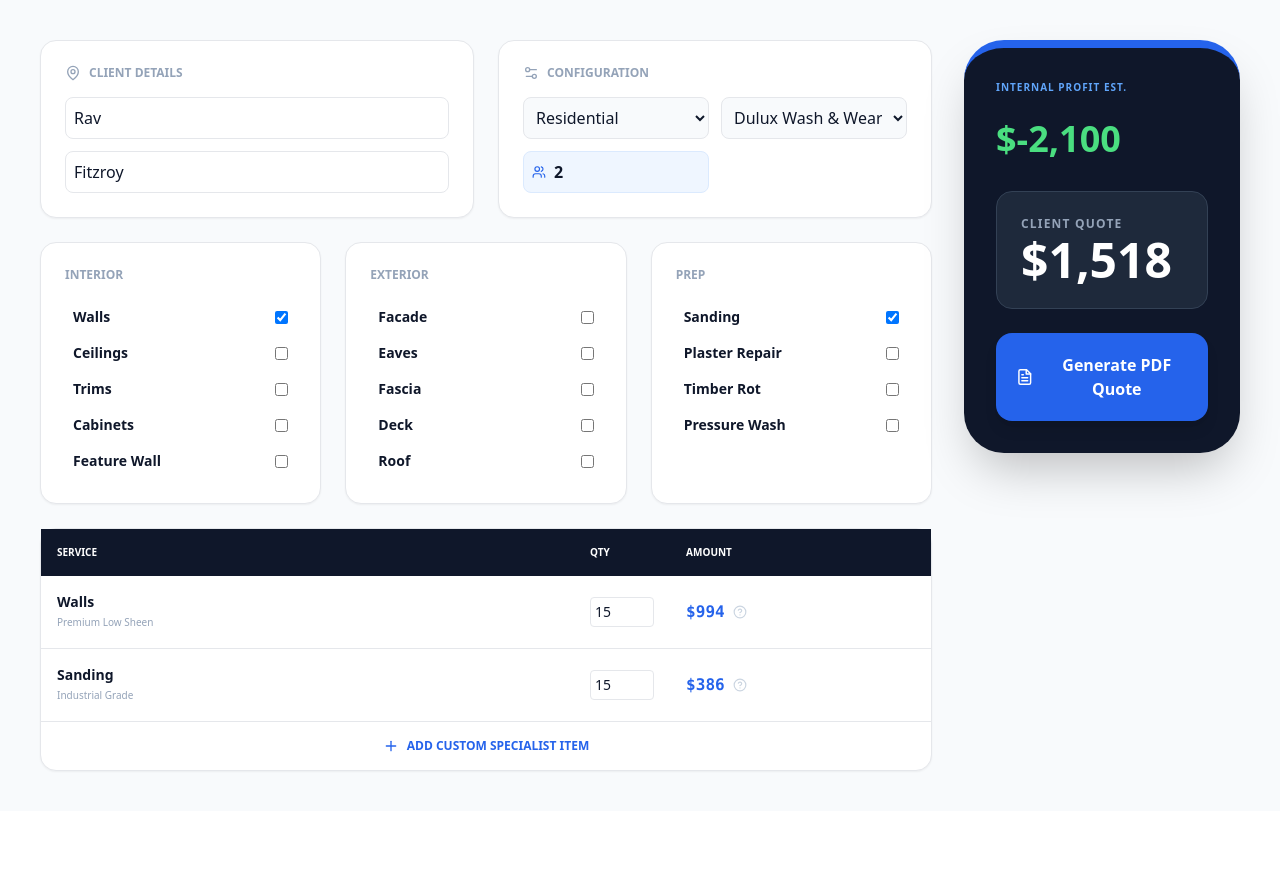
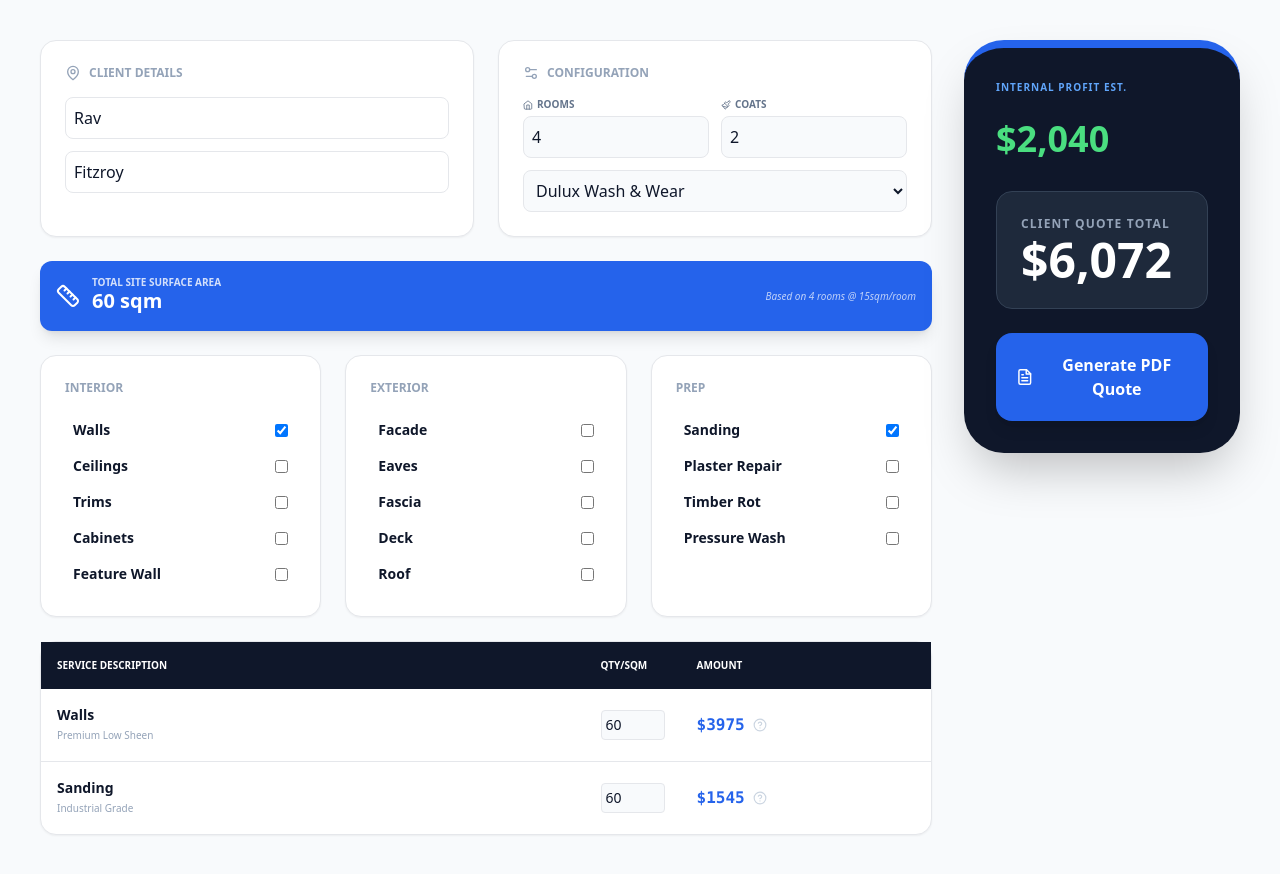
Before and after one commit to brandorb73-ship-it/paint-app, a React (Vite) app: page / in a window 1280 px wide. Before the commit the page ends 811 px from the top, so only its background shows below. Built offline with nearby package versions, Linux system fonts and the light colour scheme.

Commit message:
Update App.jsx

```diff
--- a/src/App.jsx
+++ b/src/App.jsx
@@ -1,6 +1,6 @@
 import React, { useState } from 'react';
 import {
-  FileText, Plus, HelpCircle, Trash2, Settings2, Users, MapPin, Paintbrush, Building2, Layers
+  FileText, Plus, HelpCircle, Trash2, Settings2, Users, MapPin, Paintbrush, Home, Ruler
 } from 'lucide-react';
 import { jsPDF } from "jspdf";
 import "jspdf-autotable";
@@ -8,16 +8,20 @@ import { sectorData, serviceCatalog, pricingData, calculateLineItem } from './ut
 
 export default function RavPropertyApp() {
   const [client, setClient] = useState({ name: 'Rav', address: 'Fitzroy', sector: 'Residential' });
-  const [setup, setSetup] = useState({ rooms: 1, coats: 2, painters: 2, days: 3, brand: 'Dulux Wash & Wear' });
+  const [setup, setSetup] = useState({ rooms: 4, coats: 2, painters: 2, days: 3, brand: 'Dulux Wash & Wear' });
   const [selectedServices, setSelectedServices] = useState({ 'Walls': true, 'Sanding': true });
   const [customItems, setCustomItems] = useState([]);
+
+  // QTY Logic: Default estimated SQM per room (15) multiplied by number of rooms
+  // "Qty/Sqm" signifies the total surface area to be painted for that specific service.
+  const estimatedSqm = setup.rooms * 15;
 
   const activeItems = Object.entries(serviceCatalog).flatMap(([group, services]) =>
     Object.keys(services).filter(s => selectedServices[s]).map(s => ({
       id: s,
       service: s,
       desc: services[s].desc,
-      qty: setup.rooms * 15,
+      qty: estimatedSqm,
       rate: services[s].rate
     }))
   ).concat(customItems);
@@ -29,13 +33,35 @@ export default function RavPropertyApp() {
 
   const generatePDF = () => {
     const doc = new jsPDF();
-    doc.text("RAV PROPERTY PROJECTS - QUOTE", 14, 20);
+
+    // Header & Client Details for PDF
+    doc.setFillColor(30, 41, 59);
+    doc.rect(0, 0, 210, 40, 'F');
+    doc.setTextColor(255, 255, 255);
+    doc.setFontSize(18);
+    doc.text("RAV PROPERTY PROJECTS", 14, 25);
+
+    doc.setTextColor(30, 41, 59);
+    doc.setFontSize(10);
+    doc.text(`CLIENT: ${client.name}`, 14, 50);
+    doc.text(`ADDRESS: ${client.address}`, 14, 55);
+    doc.text(`SECTOR: ${client.sector}`, 14, 60);
+    doc.text(`TOTAL SITE AREA: ${estimatedSqm} sqm`, 14, 65);
+
     doc.autoTable({
-      startY: 40,
-      head: [['Service', 'Description', 'Qty/Sqm', 'Amount']],
-      body: activeItems.map(it => [it.service, it.desc, `${it.qty} sqm`, `$${calculateLineItem(it.qty, it.rate, pricingData.brands[setup.brand], setup.coats, sector.multiplier).total.toFixed(2)}`]),
+      startY: 75,
+      head: [['Service', 'Description', 'Quantity', 'Amount (AUD)']],
+      body: activeItems.map(it => [
+        it.service,
+        it.desc,
+        `${it.qty} sqm`,
+        `$${calculateLineItem(it.qty, it.rate, pricingData.brands[setup.brand], setup.coats, sector.multiplier).total.toFixed(2)}`
+      ]),
+      headStyles: { fillColor: [37, 99, 235] }
     });
-    doc.save(`Quote_${client.name}.pdf`);
+
+    doc.text(`TOTAL (INC. GST): $${total.toLocaleString()}`, 14, doc.lastAutoTable.finalY + 15);
+    doc.save(`Rav_Property_Quote_${client.name}.pdf`);
   };
 
   return (
@@ -43,8 +69,8 @@ export default function RavPropertyApp() {
       <div className="max-w-7xl mx-auto grid lg:grid-cols-4 gap-8">
         <div className="lg:col-span-3 space-y-6">
 
-          {/* CLIENT & SETUP RESTORED */}
           <div className="grid md:grid-cols-2 gap-6">
+            {/* CLIENT DETAILS */}
             <div className="bg-white p-6 rounded-2xl border shadow-sm">
               <h2 className="text-xs font-black text-slate-400 uppercase mb-4 flex items-center gap-2"><MapPin size={16}/> Client Details</h2>
               <div className="space-y-3">
@@ -52,23 +78,39 @@ export default function RavPropertyApp() {
                 <input className="w-full p-2 border rounded-lg" value={client.address} onChange={e => setClient({...client, address: e.target.value})} placeholder="Address" />
               </div>
             </div>
+
+            {/* EXPANDED CONFIGURATION */}
             <div className="bg-white p-6 rounded-2xl border shadow-sm">
               <h2 className="text-xs font-black text-slate-400 uppercase mb-4 flex items-center gap-2"><Settings2 size={16}/> Configuration</h2>
               <div className="grid grid-cols-2 gap-3">
-                <select className="p-2 bg-slate-50 border rounded-lg" value={client.sector} onChange={e => setClient({...client, sector: e.target.value})}>
-                  {Object.keys(sectorData).map(s => <option key={s}>{s}</option>)}
-                </select>
-                <select className="p-2 bg-slate-50 border rounded-lg" value={setup.brand} onChange={e => setSetup({...setup, brand: e.target.value})}>
+                <div className="space-y-1">
+                  <label className="text-[10px] font-bold text-slate-500 uppercase flex items-center gap-1"><Home size={10}/> Rooms</label>
+                  <input type="number" className="w-full p-2 bg-slate-50 border rounded-lg" value={setup.rooms} onChange={e => setSetup({...setup, rooms: Number(e.target.value)})} />
+                </div>
+                <div className="space-y-1">
+                  <label className="text-[10px] font-bold text-slate-500 uppercase flex items-center gap-1"><Paintbrush size={10}/> Coats</label>
+                  <input type="number" className="w-full p-2 bg-slate-50 border rounded-lg" value={setup.coats} onChange={e => setSetup({...setup, coats: Number(e.target.value)})} />
+                </div>
+                <select className="col-span-2 p-2 bg-slate-50 border rounded-lg" value={setup.brand} onChange={e => setSetup({...setup, brand: e.target.value})}>
                   {Object.keys(pricingData.brands).map(b => <option key={b}>{b}</option>)}
                 </select>
-                <div className="flex items-center gap-2 p-2 bg-blue-50 border border-blue-100 rounded-lg">
-                  <Users size={16} className="text-blue-600"/><input type="number" className="bg-transparent font-bold w-full" value={setup.painters} onChange={e => setSetup({...setup, painters: Number(e.target.value)})} />
-                </div>
               </div>
             </div>
           </div>
 
-          {/* SERVICE CATALOG RESTORED */}
+          {/* SITE AREA METRIC */}
+          <div className="bg-blue-600 p-4 rounded-xl text-white flex items-center justify-between shadow-lg">
+            <div className="flex items-center gap-3">
+              <Ruler size={24}/>
+              <div>
+                <p className="text-[10px] font-bold uppercase opacity-80 leading-none">Total Site Surface Area</p>
+                <p className="text-xl font-black">{estimatedSqm} sqm</p>
+              </div>
+            </div>
+            <p className="text-[10px] italic opacity-70">Based on {setup.rooms} rooms @ 15sqm/room</p>
+          </div>
+
+          {/* CATALOG SELECTION */}
           <div className="grid md:grid-cols-3 gap-6">
             {Object.entries(serviceCatalog).map(([group, services]) => (
               <div key={group} className="bg-white p-6 rounded-2xl border shadow-sm">
@@ -83,11 +125,11 @@ export default function RavPropertyApp() {
             ))}
           </div>
 
-          {/* TABLE & CUSTOM ITEMS RESTORED */}
-          <div className="bg-white rounded-2xl border shadow-sm overflow-visible">
+          {/* QUOTE TABLE */}
+          <div className="bg-white rounded-2xl border shadow-sm">
             <table className="w-full text-left">
               <thead className="bg-slate-900 text-white text-[10px] uppercase">
-                <tr><th className="p-4">Service</th><th className="p-4 w-24">Qty</th><th className="p-4 w-32">Amount</th><th className="p-4"></th></tr>
+                <tr><th className="p-4">Service Description</th><th className="p-4 w-24">Qty/Sqm</th><th className="p-4 w-32">Amount</th><th className="p-4"></th></tr>
               </thead>
               <tbody className="divide-y">
                 {activeItems.map(item => {
@@ -95,11 +137,17 @@ export default function RavPropertyApp() {
                   return (
                     <tr key={item.id}>
                       <td className="p-4 font-bold text-sm">{item.service} <div className="text-[10px] text-slate-400 font-normal">{item.desc}</div></td>
-                      <td className="p-4"><input type="number" className="w-full border rounded p-1 text-sm" value={item.qty} onChange={e => {
-                        if (customItems.find(c => c.id === item.id)) {
-                          setCustomItems(customItems.map(c => c.id === item.id ? {...c, qty: Number(e.target.value)} : c));
-                        }
-                      }} /></td>
+                      <td className="p-4">
+                        <input type="number" className="w-full border rounded p-1 text-sm bg-slate-50" value={item.qty} onChange={e => {
+                           const val = Number(e.target.value);
+                           if (customItems.find(c => c.id === item.id)) {
+                             setCustomItems(customItems.map(c => c.id === item.id ? {...c, qty: val} : c));
+                           } else {
+                             // This allows manually overriding the estimated room quantity
+                             setSelectedServices(prev => ({...prev, [item.id]: true}));
+                           }
+                        }} />
+                      </td>
                       <td className="p-4">
                         <div className="flex items-center gap-2 group relative">
                           <span className="font-mono font-bold text-blue-600">${calc.total.toFixed(0)}</span>
@@ -107,25 +155,24 @@ export default function RavPropertyApp() {
                           <div className="hidden group-hover:block absolute bottom-full left-0 mb-2 w-64 p-3 bg-slate-800 text-white text-[10px] rounded-lg shadow-xl z-50">{calc.formula}</div>
                         </div>
                       </td>
-                      <td className="p-4">{customItems.find(c => c.id === item.id) && <button onClick={() => setCustomItems(customItems.filter(c => c.id !== item.id))}><Trash2 size={16} className="text-red-400"/></button>}</td>
+                      <td className="p-4">
+                        {customItems.find(c => c.id === item.id) && <button onClick={() => setCustomItems(customItems.filter(c => c.id !== item.id))}><Trash2 size={16} className="text-red-400"/></button>}
+                      </td>
                     </tr>
                   )
                 })}
               </tbody>
             </table>
-            <button onClick={() => setCustomItems([...customItems, {id: Date.now(), service: 'Custom Work', desc: 'Manual Entry', qty: 10, rate: 50}])} className="w-full p-4 text-blue-600 font-bold text-xs uppercase hover:bg-slate-50 border-t flex items-center justify-center gap-2">
-              <Plus size={16}/> Add Custom Specialist Item
-            </button>
           </div>
         </div>
 
-        {/* SIDEBAR BI RESTORED */}
+        {/* SIDEBAR BI */}
         <div className="lg:col-span-1">
           <div className="bg-slate-900 text-white p-8 rounded-[2.5rem] shadow-2xl sticky top-10 border-t-8 border-blue-600">
             <h3 className="text-blue-400 font-black uppercase text-[10px] tracking-widest mb-6">Internal Profit Est.</h3>
             <p className="text-4xl font-black text-green-400 mb-8">${(subtotal - internalLaborCost).toLocaleString(undefined, {maximumFractionDigits: 0})}</p>
             <div className="bg-slate-800 p-6 rounded-2xl mb-6 border border-slate-700">
-               <p className="text-xs text-slate-400 mb-1 uppercase font-bold tracking-widest">Client Quote</p>
+               <p className="text-xs text-slate-400 mb-1 uppercase font-bold tracking-widest">Client Quote Total</p>
                <p className="text-5xl font-black leading-none">${total.toLocaleString(undefined, {maximumFractionDigits: 0})}</p>
             </div>
             <button onClick={generatePDF} className="w-full bg-blue-600 p-5 rounded-2xl font-black flex items-center justify-center gap-3 hover:bg-blue-500 transition shadow-lg">
```
